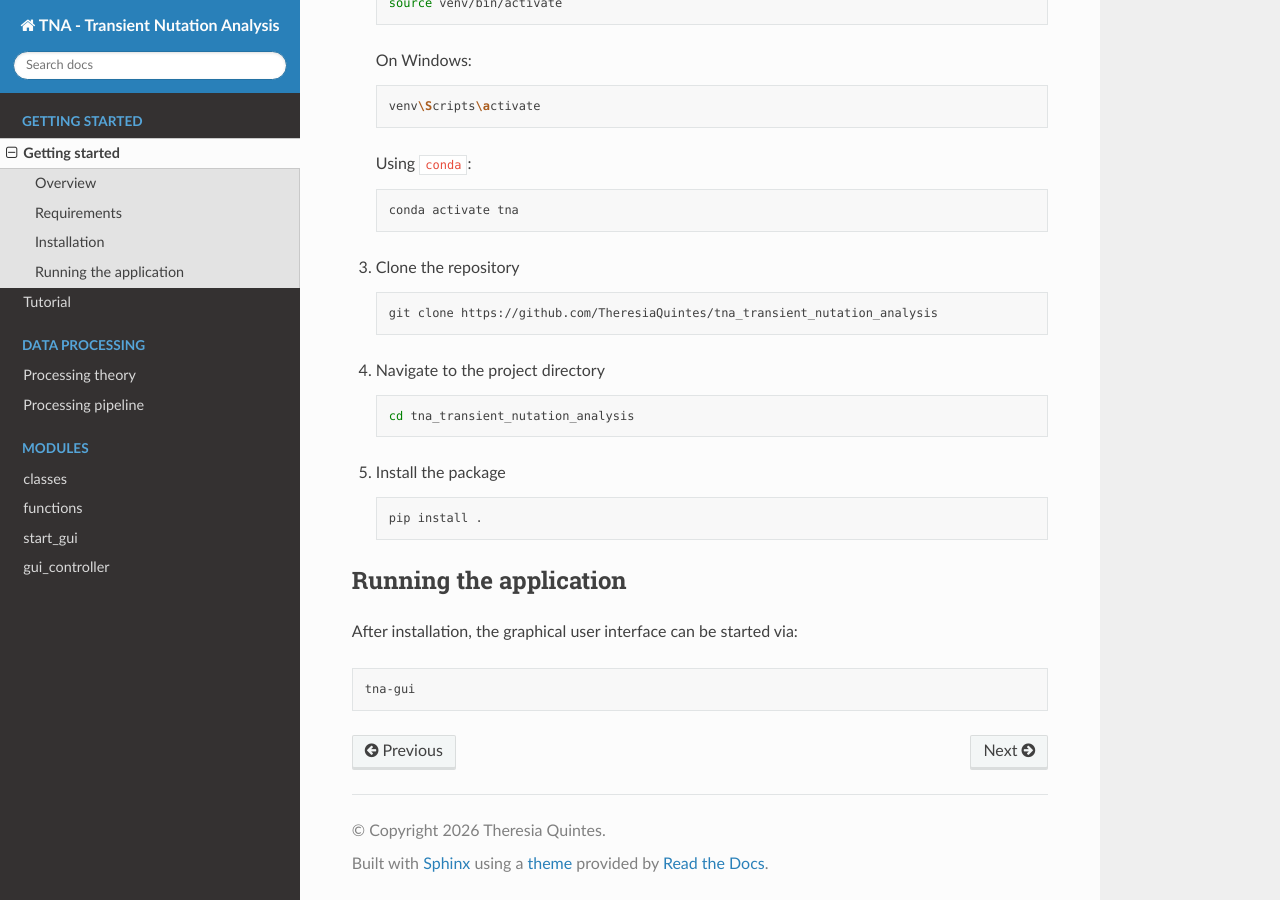
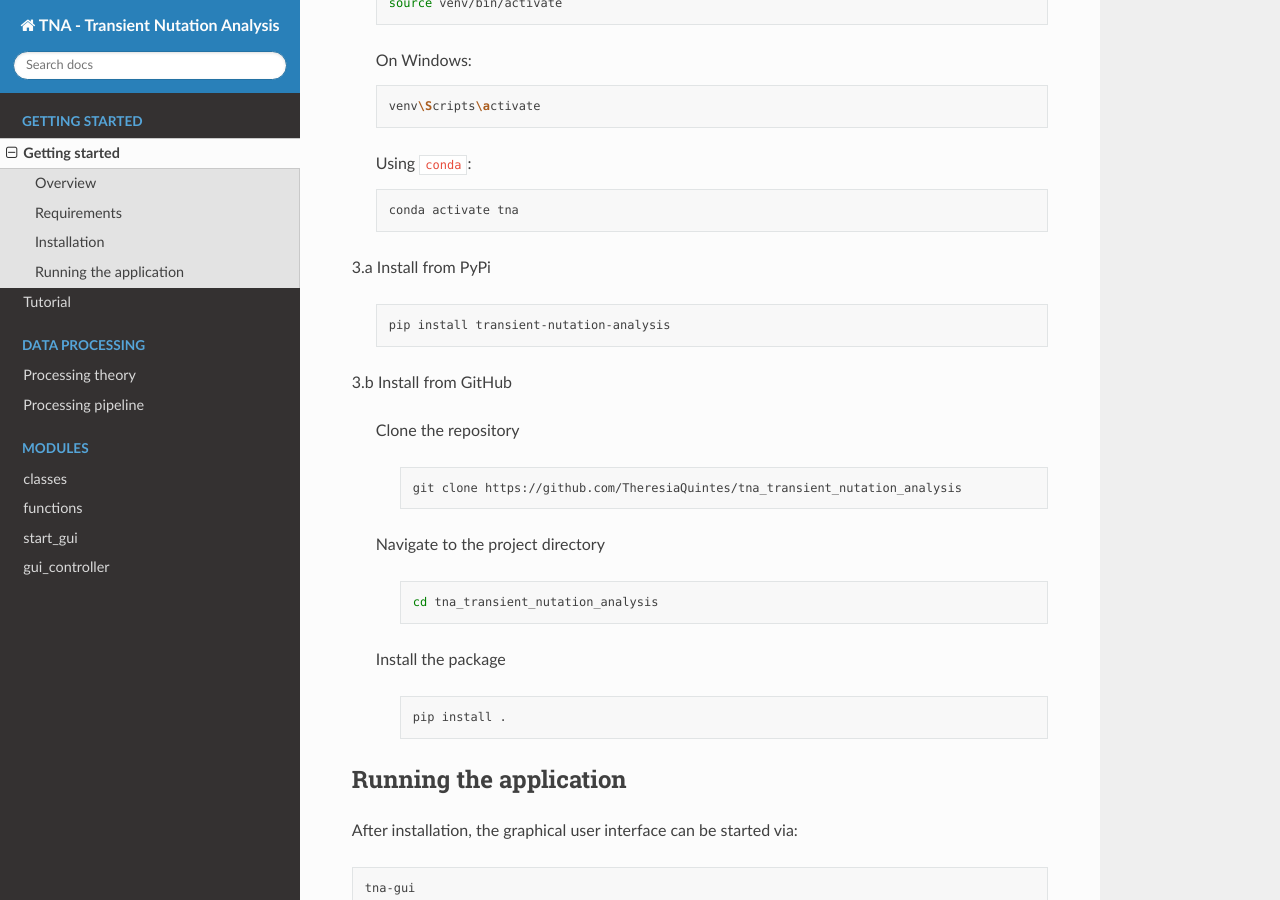
Before and after one commit to TheresiaQuintes/tna_transient_nutation_analysis, a Sphinx documentation site: the page built from docs/source/installation.rst, in a window 1280 px wide and 900 px high, scrolled down 950 px. Built offline with Sphinx 7.4.7 and the Read the Docs theme 3.1.0, drawn with Linux system fonts in a browser that asks for light colours.

```diff
--- a/docs/source/installation.rst
+++ b/docs/source/installation.rst
@@ -52,23 +52,31 @@ It is recommended to install the package in a virtual environment.
 
       conda activate tna
 
-3. Clone the repository
+3.a Install from PyPi
 
    .. code-block:: bash
 
-      git clone https://github.com/TheresiaQuintes/tna_transient_nutation_analysis
+      pip install transient-nutation-analysis
 
-4. Navigate to the project directory
+3.b Install from GitHub
 
-   .. code-block:: bash
+    Clone the repository
 
-      cd tna_transient_nutation_analysis
+     .. code-block:: bash
 
-5. Install the package
+       git clone https://github.com/TheresiaQuintes/tna_transient_nutation_analysis
 
-   .. code-block:: bash
+    Navigate to the project directory
 
-      pip install .
+     .. code-block:: bash
+
+          cd tna_transient_nutation_analysis
+
+    Install the package
+
+      .. code-block:: bash
+
+         pip install .
 
 Running the application
 -----------------------
```
Also changed, not shown: README.md (+3 -0 lines), pyproject.toml (+7 -7 lines).
